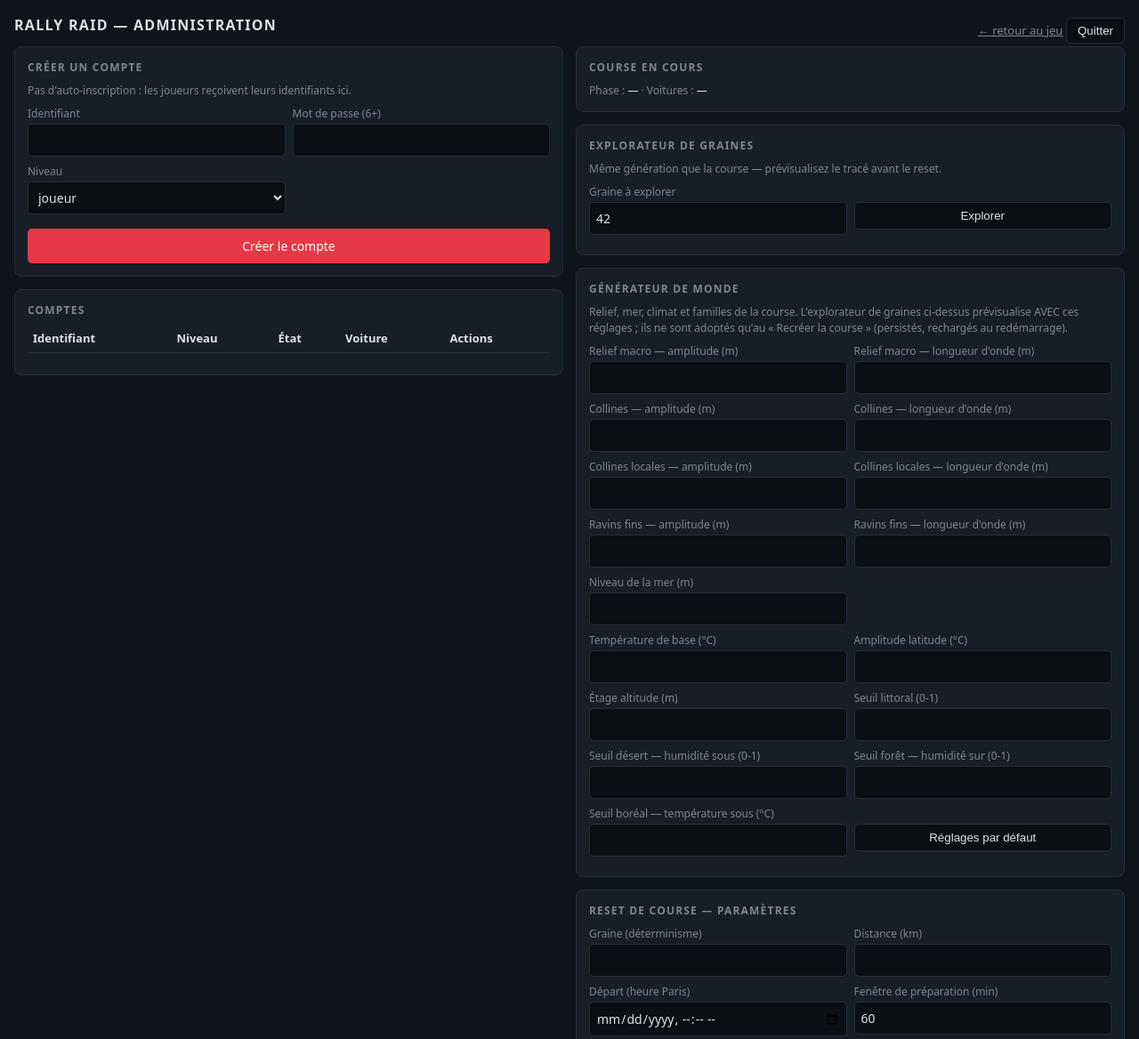
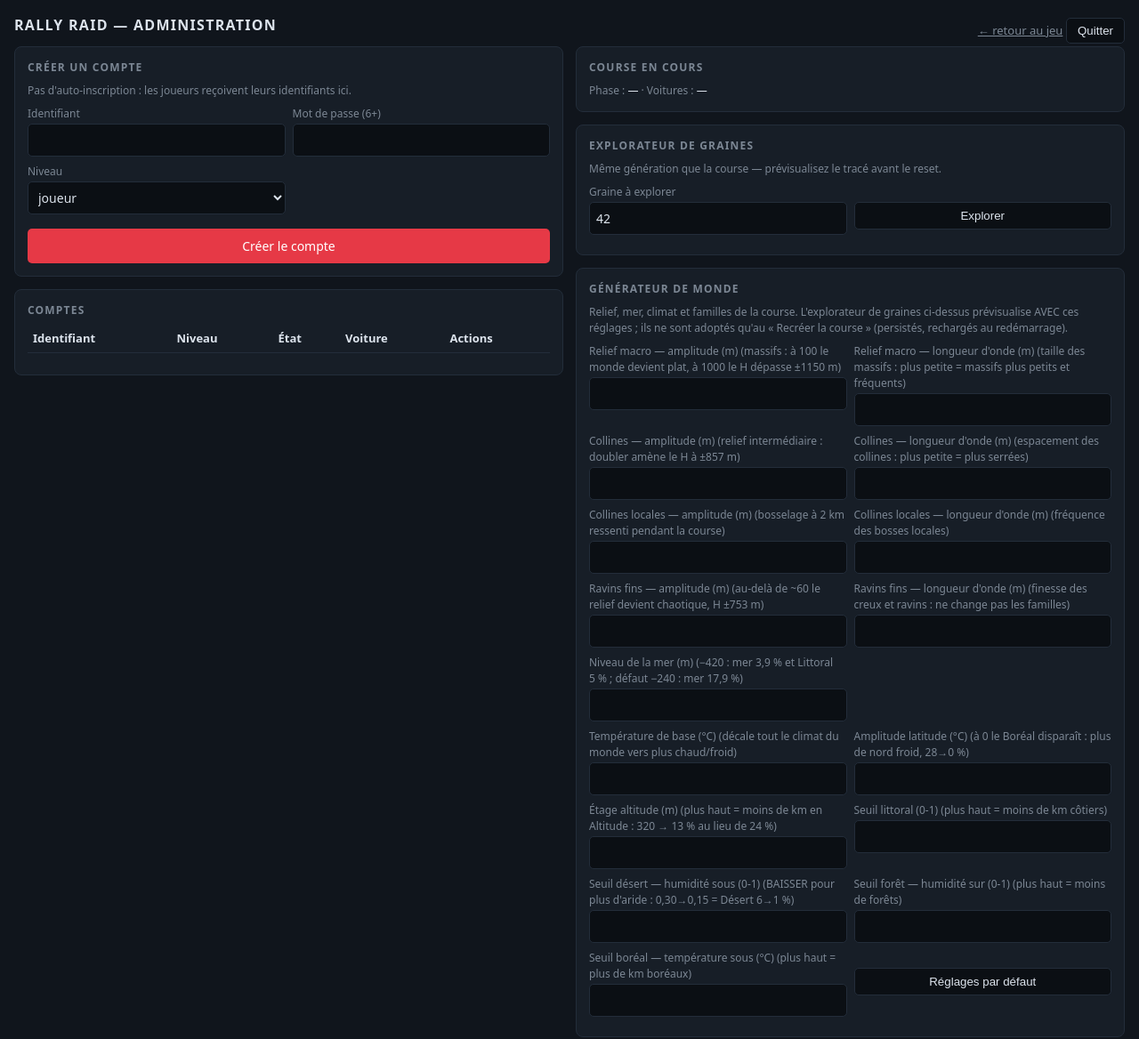
Before and after one commit to tanguylavignotte9-coder/rallyraid, a website: page web/admin.html in a window 1280 px wide. Shown: the top 1168 px of the page at 89% size. Drawn offline with Linux system fonts and the light colour scheme; no server answers.

Commit message:
n°44 world3d+admin : jupe minimale du manteau (capS >=160 lissé ±8) — supprime les trous de couture de la route émergente (-94 à -98 %, 0 intrusion route, build inchangé) ; légende effet des 15 réglages monde dans le panneau admin
Co-authored-by: tanguylavignotte9-coder <tanguylavignotte9-coder@users.noreply.github.com>

```diff
--- a/web/admin.html
+++ b/web/admin.html
@@ -84,39 +84,39 @@
       <h2>Générateur de monde</h2>
       <p class="mut" style="margin-bottom:8px">Relief, mer, climat et familles de la course. L'explorateur de graines ci-dessus prévisualise AVEC ces réglages ; ils ne sont adoptés qu'au « Recréer la course » (persistés, rechargés au redémarrage).</p>
       <div class="frow">
-        <div><label>Relief macro — amplitude (m)</label><input id="wAmp1" type="number" step="10" min="0" max="2000"></div>
-        <div><label>Relief macro — longueur d'onde (m)</label><input id="wLam1" type="number" step="1000" min="8000" max="128000"></div>
+        <div><label>Relief macro — amplitude (m) (massifs&nbsp;: à 100 le monde devient plat, à 1000 le H dépasse ±1150&nbsp;m)</label><input id="wAmp1" type="number" step="10" min="0" max="2000"></div>
+        <div><label>Relief macro — longueur d'onde (m) (taille des massifs&nbsp;: plus petite = massifs plus petits et fréquents)</label><input id="wLam1" type="number" step="1000" min="8000" max="128000"></div>
       </div>
       <div class="frow">
-        <div><label>Collines — amplitude (m)</label><input id="wAmp2" type="number" step="5" min="0" max="600"></div>
-        <div><label>Collines — longueur d'onde (m)</label><input id="wLam2" type="number" step="500" min="2000" max="32000"></div>
+        <div><label>Collines — amplitude (m) (relief intermédiaire&nbsp;: doubler amène le H à ±857&nbsp;m)</label><input id="wAmp2" type="number" step="5" min="0" max="600"></div>
+        <div><label>Collines — longueur d'onde (m) (espacement des collines&nbsp;: plus petite = plus serrées)</label><input id="wLam2" type="number" step="500" min="2000" max="32000"></div>
       </div>
       <div class="frow">
-        <div><label>Collines locales — amplitude (m)</label><input id="wAmp3" type="number" step="1" min="0" max="200"></div>
-        <div><label>Collines locales — longueur d'onde (m)</label><input id="wLam3" type="number" step="100" min="500" max="8000"></div>
+        <div><label>Collines locales — amplitude (m) (bosselage à 2&nbsp;km ressenti pendant la course)</label><input id="wAmp3" type="number" step="1" min="0" max="200"></div>
+        <div><label>Collines locales — longueur d'onde (m) (fréquence des bosses locales)</label><input id="wLam3" type="number" step="100" min="500" max="8000"></div>
       </div>
       <div class="frow">
-        <div><label>Ravins fins — amplitude (m)</label><input id="wAmp4" type="number" step="1" min="0" max="100"></div>
-        <div><label>Ravins fins — longueur d'onde (m)</label><input id="wLam4" type="number" step="10" min="130" max="2000"></div>
+        <div><label>Ravins fins — amplitude (m) (au-delà de ~60 le relief devient chaotique, H ±753&nbsp;m)</label><input id="wAmp4" type="number" step="1" min="0" max="100"></div>
+        <div><label>Ravins fins — longueur d'onde (m) (finesse des creux et ravins&nbsp;: ne change pas les familles)</label><input id="wLam4" type="number" step="10" min="130" max="2000"></div>
       </div>
       <div class="frow">
-        <div><label>Niveau de la mer (m)</label><input id="wSea" type="number" step="10" min="-600" max="0"></div>
+        <div><label>Niveau de la mer (m) (−420&nbsp;: mer 3,9&nbsp;% et Littoral 5&nbsp;% ; défaut −240&nbsp;: mer 17,9&nbsp;%)</label><input id="wSea" type="number" step="10" min="-600" max="0"></div>
         <div><label>&nbsp;</label></div>
       </div>
       <div class="frow">
-        <div><label>Température de base (°C)</label><input id="wTempBase" type="number" step="1" min="-5" max="35"></div>
-        <div><label>Amplitude latitude (°C)</label><input id="wTempLat" type="number" step="1" min="0" max="30"></div>
+        <div><label>Température de base (°C) (décale tout le climat du monde vers plus chaud/froid)</label><input id="wTempBase" type="number" step="1" min="-5" max="35"></div>
+        <div><label>Amplitude latitude (°C) (à 0 le Boréal disparaît&nbsp;: plus de nord froid, 28→0&nbsp;%)</label><input id="wTempLat" type="number" step="1" min="0" max="30"></div>
       </div>
       <div class="frow">
-        <div><label>Étage altitude (m)</label><input id="wFamAlt" type="number" step="10" min="80" max="600"></div>
-        <div><label>Seuil littoral (0-1)</label><input id="wFamCoast" type="number" step="0.05" min="0.1" max="0.9"></div>
+        <div><label>Étage altitude (m) (plus haut = moins de km en Altitude&nbsp;: 320&nbsp;→ 13&nbsp;% au lieu de 24&nbsp;%)</label><input id="wFamAlt" type="number" step="10" min="80" max="600"></div>
+        <div><label>Seuil littoral (0-1) (plus haut = moins de km côtiers)</label><input id="wFamCoast" type="number" step="0.05" min="0.1" max="0.9"></div>
       </div>
       <div class="frow">
-        <div><label>Seuil désert — humidité sous (0-1)</label><input id="wFamDry" type="number" step="0.01" min="0" max="0.5"></div>
-        <div><label>Seuil forêt — humidité sur (0-1)</label><input id="wFamWet" type="number" step="0.01" min="0.4" max="0.9"></div>
+        <div><label>Seuil désert — humidité sous (0-1) (BAISSER pour plus d'aride&nbsp;: 0,30→0,15 = Désert 6→1&nbsp;%)</label><input id="wFamDry" type="number" step="0.01" min="0" max="0.5"></div>
+        <div><label>Seuil forêt — humidité sur (0-1) (plus haut = moins de forêts)</label><input id="wFamWet" type="number" step="0.01" min="0.4" max="0.9"></div>
       </div>
       <div class="frow">
-        <div><label>Seuil boréal — température sous (°C)</label><input id="wFamCold" type="number" step="0.5" min="-5" max="15"></div>
+        <div><label>Seuil boréal — température sous (°C) (plus haut = plus de km boréaux)</label><input id="wFamCold" type="number" step="0.5" min="-5" max="15"></div>
         <div><label>&nbsp;</label><button id="wDefaults" style="width:100%;background:#0b0f14;color:var(--txt);border:1px solid var(--line);border-radius:5px;padding:7px;cursor:pointer">Réglages par défaut</button></div>
       </div>
     </div>
```
Also changed, not shown: web/world3d.js (+22 -0 lines).
